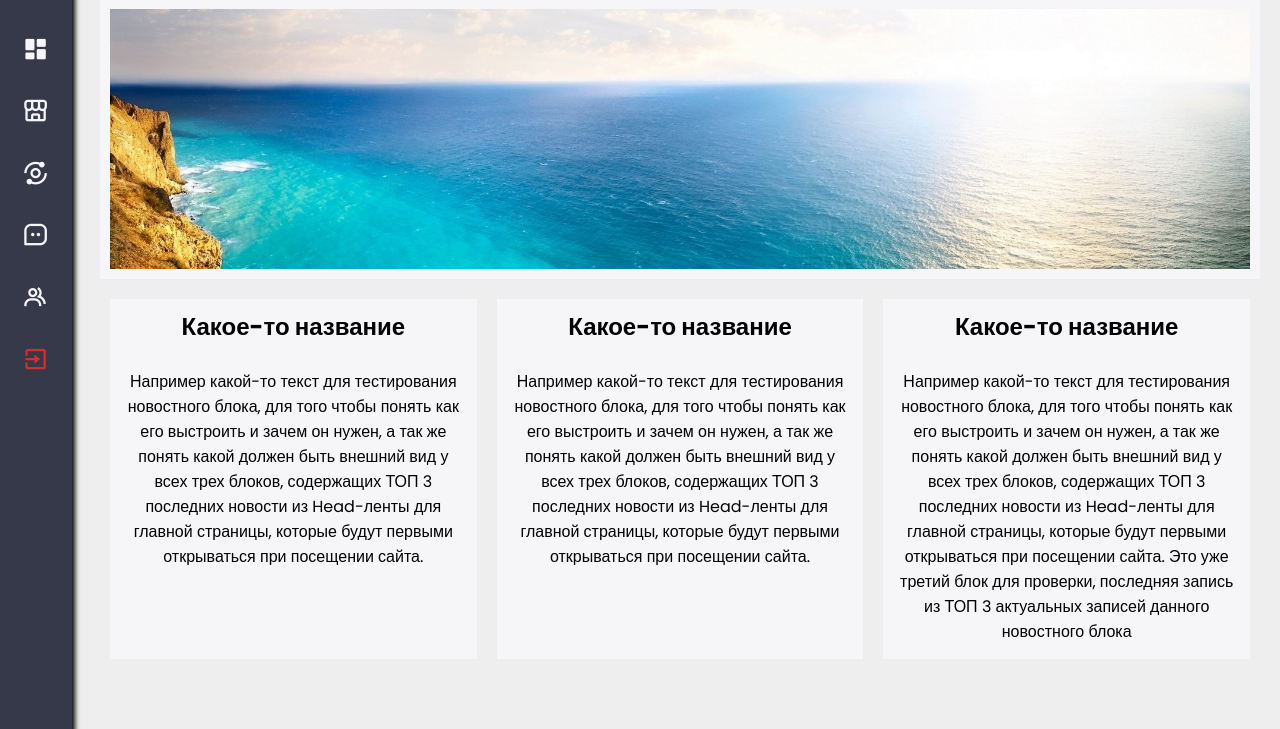
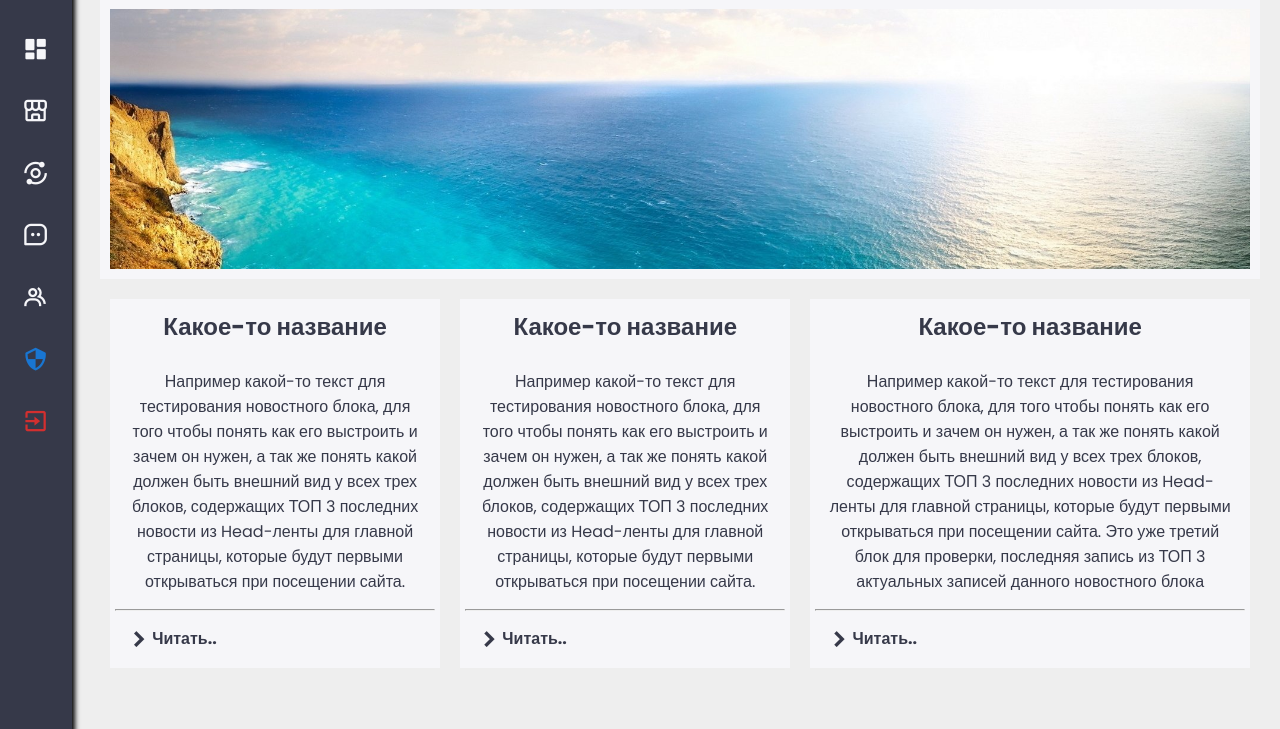
Before and after one commit to AlexEnotov/portal, a PHP site: page / in a window 1280 px wide. Shown: the part 71-800 px from the top of the page. Run offline with PHP 8.4, Linux system fonts and the light colour scheme.

Commit message:
fixed news button and news pages

```diff
--- a/index.php
+++ b/index.php
@@ -10,29 +10,7 @@
 	<title>Portal</title>
 </head>
 <body>
-	<div class="menu">
-		<nav>
-			<div class="logo"></div>
-			<a href="" class="m"><i class='bx bxs-dashboard' ></i> Главная</a>
-			<a href="" class="m"><i class='bx bx-store-alt' ></i> Новости</a>
-			<a href="" class="m"><i class='bx bx-analyse' ></i> О нас</a>
-			<a href="" class="m"><i class='bx bx-message-square-dots' ></i> Контакты</a>
-			<a href="" class="m"><i class='bx bx-group' ></i> Jobs</a>
-			<a href="" class="m e"><i class='bx bx-exit'></i> Exit</a>
-		</nav>
-	</div></i>
-
-	<div class="menu2">
-		<nav>
-			<div class="logo">Портал ртк-цд</div>
-			<a href="" class="m">Главная</a>
-			<a href="" class="m">Новости</a>
-			<a href="" class="m">О нас</a>
-			<a href="" class="m">Контакты</a>
-			<a href="" class="m">Jobs</a>
-
-		</nav>
-	</div>
+	<?php include 'layout/menu.php'; ?>
 <div class="main-content">
 	<div class="news-one">
 		<div class="head-banner"><img src="banner.jpg" alt=""></div>
@@ -45,6 +23,10 @@
 			<div class="content">
 				<p>Например какой-то текст для тестирования новостного блока, для того чтобы понять как его выстроить и зачем он нужен, а так же понять какой должен быть внешний вид у всех трех блоков, содержащих ТОП 3 последних новости из Head-ленты для главной страницы, которые будут первыми открываться при посещении сайта.</p>
 			</div>
+			<div class="footer">
+				<hr style="margin:0 5px 0 5px;">
+				<h4><a href="#"><i class='bx bxs-chevron-right' ></i> Читать..</a></h4>
+			</div>
 		</div>
 		<div class="block">
 			<div class="header-c">
@@ -52,6 +34,10 @@
 			</div>
 			<div class="content">
 				<p>Например какой-то текст для тестирования новостного блока, для того чтобы понять как его выстроить и зачем он нужен, а так же понять какой должен быть внешний вид у всех трех блоков, содержащих ТОП 3 последних новости из Head-ленты для главной страницы, которые будут первыми открываться при посещении сайта.</p>
+			</div>
+			<div class="footer">
+				<hr style="margin:0 5px 0 5px;">
+				<h4><a href="#"><i class='bx bxs-chevron-right' ></i> Читать..</a></h4>
 			</div>
 		</div>
 		<div class="block">
@@ -61,6 +47,11 @@
 			<div class="content">
 				<p>Например какой-то текст для тестирования новостного блока, для того чтобы понять как его выстроить и зачем он нужен, а так же понять какой должен быть внешний вид у всех трех блоков, содержащих ТОП 3 последних новости из Head-ленты для главной страницы, которые будут первыми открываться при посещении сайта. Это уже третий блок для проверки, последняя запись из ТОП 3 актуальных записей данного новостного блока</p>
 			</div>
+			<div class="footer">
+				<hr style="margin:0 5px 0 5px;">
+				<h4><a href="#"><i class='bx bxs-chevron-right' ></i> Читать..</a></h4>
+			</div>
+
 		</div>
 	</div>
 </div>
--- /dev/null
+++ b/layout/menu.php
@@ -0,0 +1,25 @@
+<div class="menu">
+		<nav>
+			<div class="logo"></div>
+			<a href="" class="m"><i class='bx bxs-dashboard' ></i> Главная</a>
+			<a href="" class="m"><i class='bx bx-store-alt' ></i> Новости</a>
+			<a href="" class="m"><i class='bx bx-analyse' ></i> О нас</a>
+			<a href="" class="m"><i class='bx bx-message-square-dots' ></i> Контакты</a>
+			<a href="" class="m"><i class='bx bx-group' ></i> Jobs</a>
+			<a href="views/admin.php" class="m"><i class='bx bx-shield-quarter' style='color:var(--primary);'></i> Админка</a>
+			<a href="" class="m e"><i class='bx bx-exit'></i> Exit</a>
+		</nav>
+	</div></i>
+
+	<div class="menu2">
+		<nav>
+			<div class="logo">Портал ртк-цд</div>
+			<a href="" class="m">Главная</a>
+			<a href="" class="m">Новости</a>
+			<a href="" class="m">О нас</a>
+			<a href="" class="m">Контакты</a>
+			<a href="" class="m">Jobs</a>
+
+
+		</nav>
+	</div>
--- a/style.css
+++ b/style.css
@@ -188,14 +188,25 @@ body {
 	justify-content: space-between;
 	width: 100%;
 
+
 }
 .main-content .news-blocks .block {
 	display: inline-block;
 	background: var(--light);
+	color: var(--dark);
 	margin: auto;
-	width: 33%;
+/*	width: 33%;*/
 	height: auto;
 	margin: 10px;
+
+
+}
+.main-content .news-blocks .block:hover {
+
+	background: var(--dark);
+	color: var(--light) !important;
+	transition: all 0.3s ease;
+
 }
 .main-content .news-blocks .block .header-c {
 
@@ -206,8 +217,36 @@ body {
 .main-content .news-blocks .block .content {
 	display: flex;
 	padding: 15px;
-	height: 100%;
+/*	height: 100%;*/
 	text-align: center;
+}
+.main-content .news-blocks .block .footer{
+
+}
+.main-content .news-blocks .block .footer a {
+	display: flex;
+	padding: 15px;
+/*	height: 100%;*/
+	text-align: center;
+	color: var(--dark);
+
+}
+
+.main-content .news-blocks .block:hover .footer a {
+	display: flex;
+
+/*	height: 100%;*/
+	text-align: left;
+	color: var(--light);
+	transition: all 0.3s ease;
+}
+
+.main-content .news-blocks .block .footer a:hover {
+	padding-left:30%;
+	width: 100%;
+	text-align: center;
+	color: var(--primary);
+	transition: all 0.3s ease;
 }
 
 @media only screen and (max-width: 876px) {
@@ -219,4 +258,8 @@ body {
 
 		width: 100%;
 	}
+	.main-content .news-blocks .block:hover {
+
+		width: 100%;
+	}
 }
```
Also changed, not shown: layout/admin_menu.php (added, +24 -0 lines), views/admin.php (added, +13 -0 lines), views/admin/create_news.php (added).
